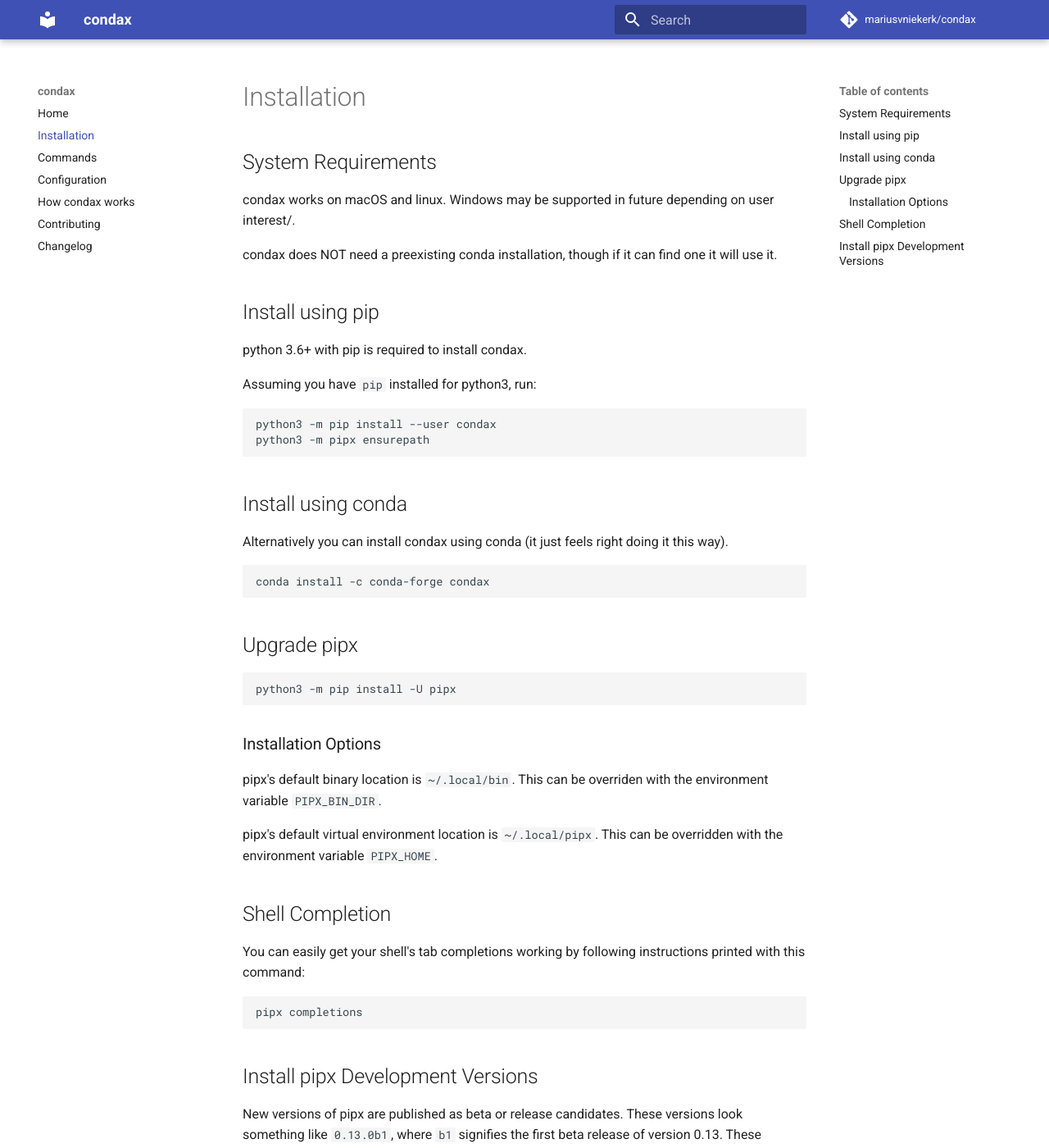
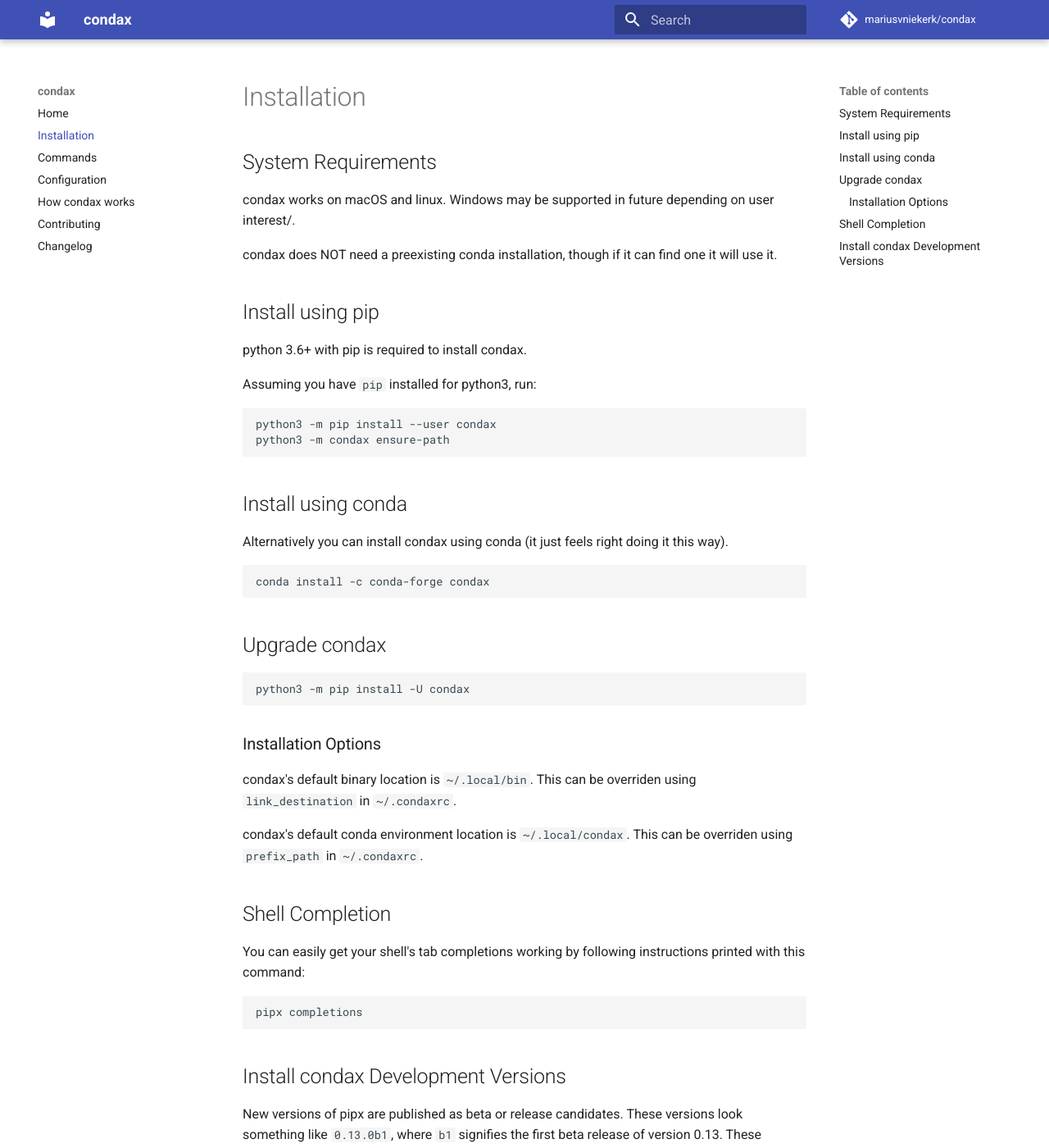
Before and after one commit to mariusvniekerk/condax, an MkDocs documentation site: the page built from docs/installation.md, in a window 1280 px wide and 1400 px high. Shown: the whole window at 82% size. Built offline with MkDocs 1.6.1 and Material for MkDocs 9.7.7, drawn with Linux system fonts in a browser that asks for light colours; comment, search, counter and statistics services are not loaded.

Commit message:
Fix a bit the docs
Remove some  but not all `pipx` references.

````diff
--- a/docs/installation.md
+++ b/docs/installation.md
@@ -11,7 +11,7 @@
 Assuming you have `pip` installed for python3, run:
 ```
 python3 -m pip install --user condax
-python3 -m pipx ensurepath
+python3 -m condax ensure-path
 ```
 
 ## Install using conda
@@ -21,15 +21,15 @@
 conda install -c conda-forge condax
 ```
 
-## Upgrade pipx
+## Upgrade condax
 ```
-python3 -m pip install -U pipx
+python3 -m pip install -U condax
 ```
 
 ### Installation Options
-pipx's default binary location is `~/.local/bin`. This can be overriden with the environment variable `PIPX_BIN_DIR`.
+condax's default binary location is `~/.local/bin`. This can be overriden using `link_destination` in `~/.condaxrc`.
 
-pipx's default virtual environment location is `~/.local/pipx`. This can be overridden with the environment variable `PIPX_HOME`.
+condax's default conda environment location is `~/.local/condax`. This can be overriden using `prefix_path` in `~/.condaxrc`.
 
 ## Shell Completion
 You can easily get your shell's tab completions working by following instructions printed with this command:
@@ -37,7 +37,7 @@
 pipx completions
 ```
 
-## Install pipx Development Versions
+## Install condax Development Versions
 New versions of pipx are published as beta or release candidates. These versions look something like `0.13.0b1`, where `b1` signifies the first beta release of version 0.13. These releases can be tested with
 ```
 pip install --user pipx --upgrade --dev
````
